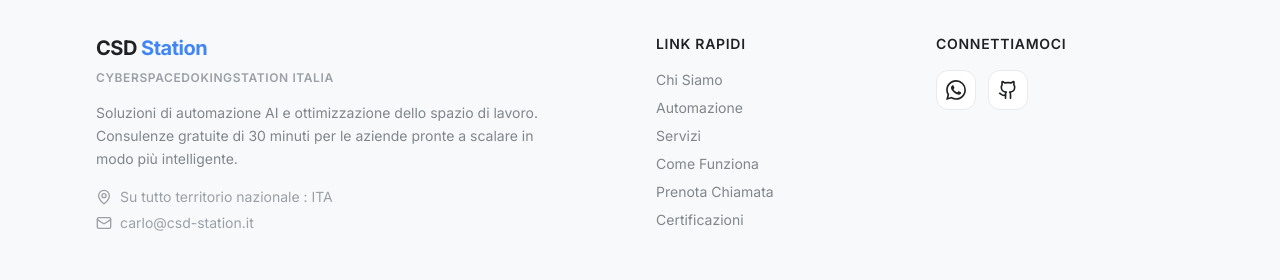
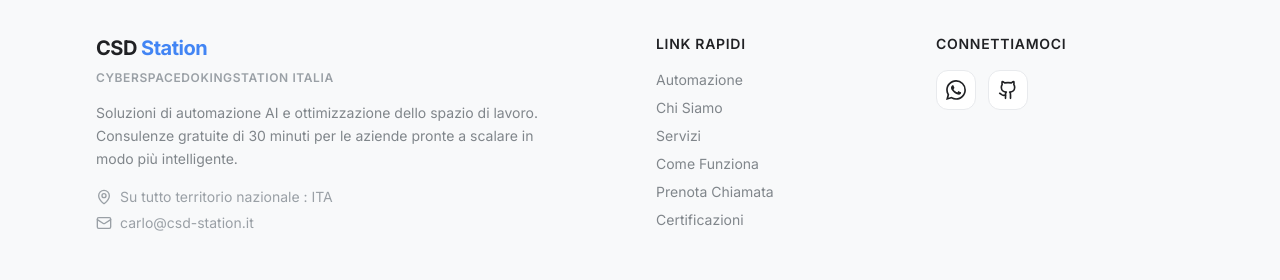
Before and after one commit to TheRealGalli/csd.station.italia, a React (Vite) app: page /cookie-policy in a window 1280 px wide. Shown: the part 1797-2077 px from the top of the page. Built offline with nearby package versions, Linux system fonts and the light colour scheme; the HTML template or start-up script is replaced by a standard one.

Commit message:
Move Automazione before Chi Siamo in header nav and footer quick links

```diff
--- a/src/components/Footer.tsx
+++ b/src/components/Footer.tsx
@@ -45,8 +45,8 @@ export const Footer = () => {
             </h4>
             <div className="flex flex-col gap-2">
               {[
+                { label: "Automazione", href: "#demo" },
                 { label: "Chi Siamo", href: "#about" },
-                { label: "Automazione", href: "#demo" },
                 { label: "Servizi", href: "#services" },
                 { label: "Come Funziona", href: "#how-it-works" },
                 { label: "Prenota Chiamata", href: "#booking" },
--- a/src/components/Header.tsx
+++ b/src/components/Header.tsx
@@ -15,8 +15,8 @@ export const Header = () => {
   }, []);
 
   const menuItems = [
+    { label: "Automazione", href: "#demo" },
     { label: "Chi Siamo", href: "#about" },
-    { label: "Automazione", href: "#demo" },
     { label: "Servizi", href: "#services" },
     { label: "Come Funziona", href: "#how-it-works" },
     { label: "Perché Noi", href: "#why-us" },
```
